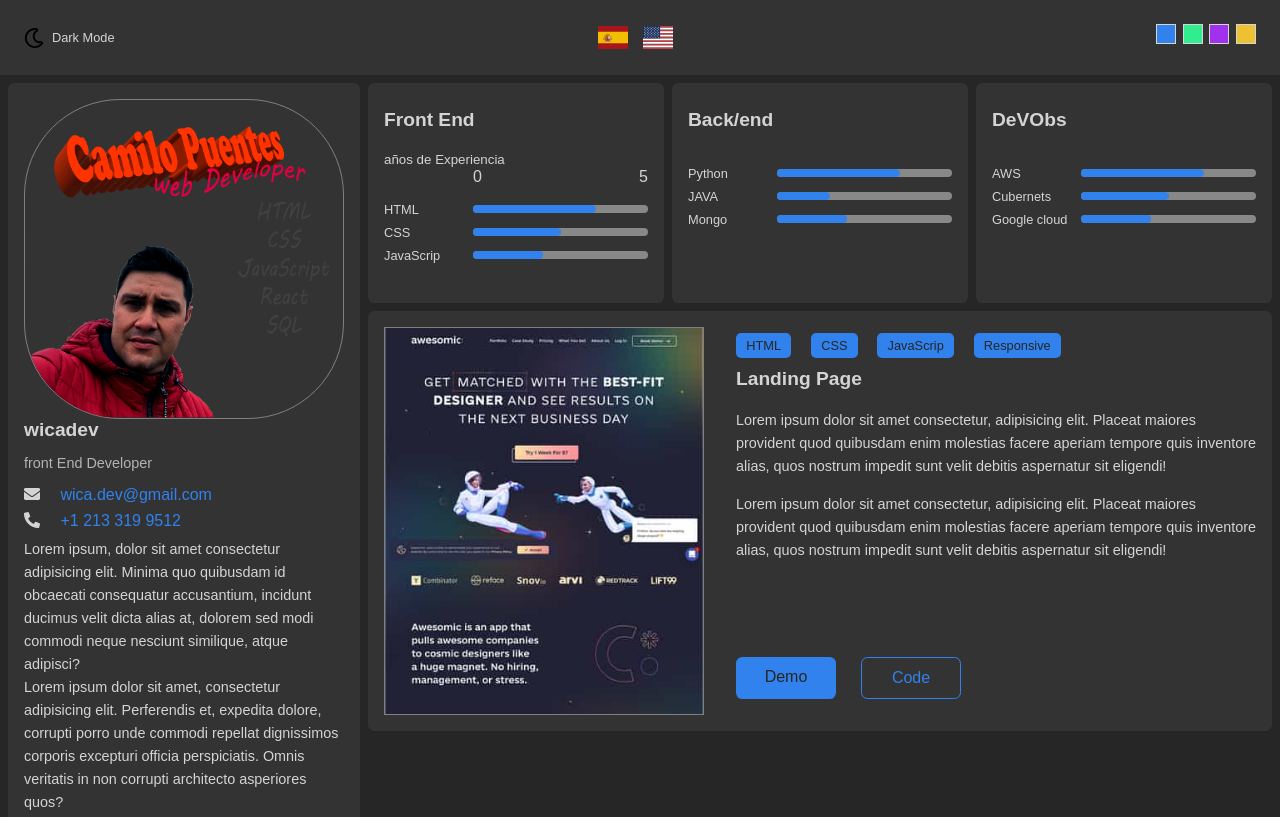
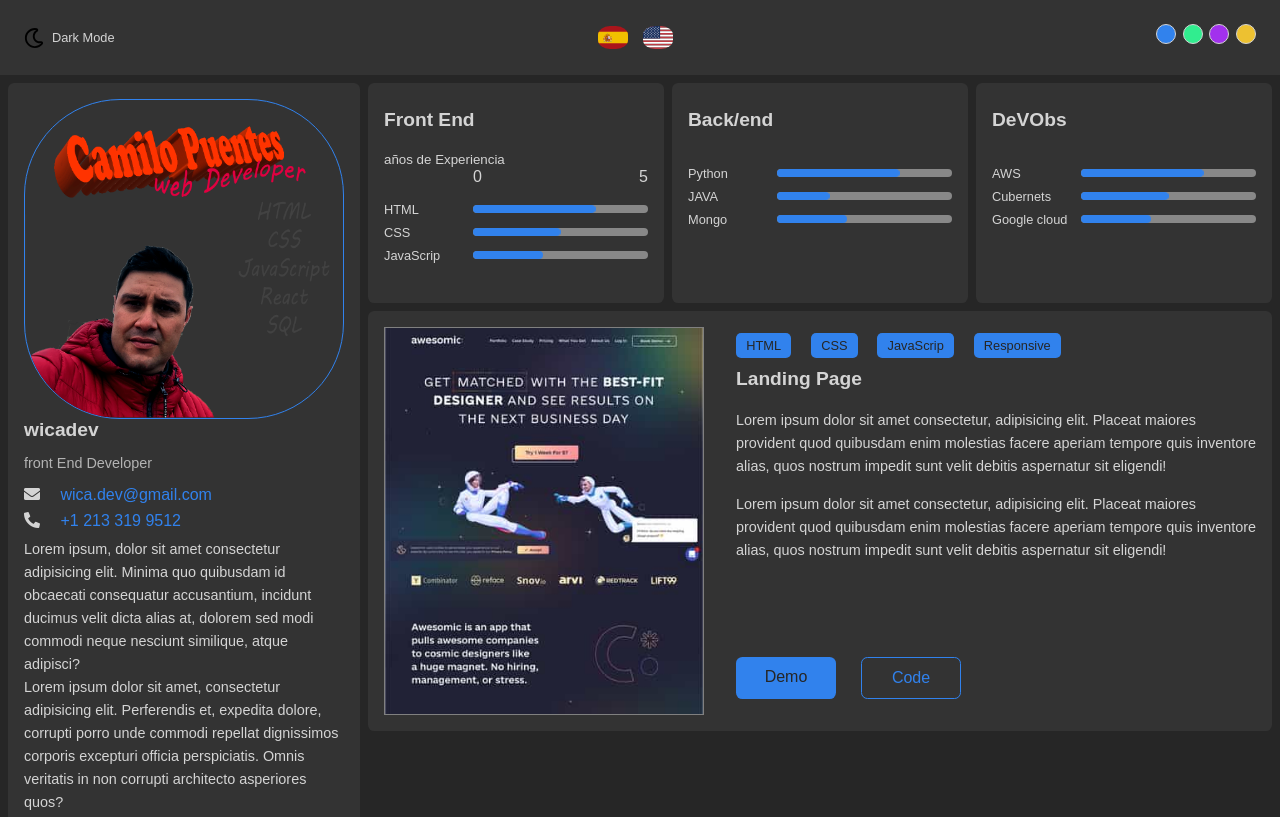
Before and after one commit to wicamdev/portfolio, a plain HTML site: page index.html in a window 1280 px wide. Shown: the top 817 px of the page. Drawn offline with Linux system fonts and the light colour scheme.

Commit message:
borders flag solor items and  card profile 19jan2022

```diff
--- a/css/styles.css
+++ b/css/styles.css
@@ -88,6 +88,7 @@ body.dark{
 .flag_img{
     display: block;
     cursor: pointer;
+    border-radius: 40%;
 }
 .colors{
     display: flex;
@@ -102,6 +103,7 @@ body.dark{
     width: 20px;
     height: 20px;
     border: 1px solid var(--text-color);
+    border-radius: 50%;
     background-color: var(--primary-color);
     cursor: pointer;
 }
@@ -163,6 +165,7 @@ body.dark{
 
 .card__image_profile-main{
     border-radius: 30%;
+    border:1px solid var(--primary-color);
 
 }
 .card_title{
```
